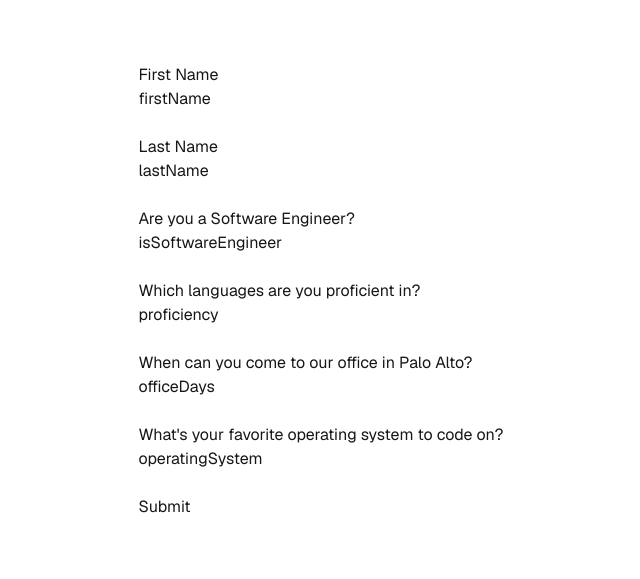
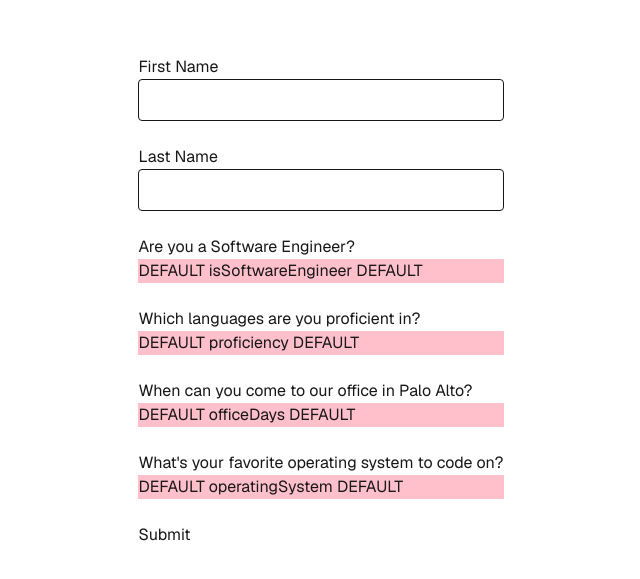
Before and after one commit to samedhi/striim-take-home, a Next.js app: page / in a window 1280 px wide. Shown: the part 109-688 px from the top of the page, without its empty margins (319-959 px from the left). Built offline with nearby package versions, Linux system fonts and the light colour scheme.

Commit message:
Render text fields

```diff
--- a/src/app/modules/formBuilder/formBuilder.jsx
+++ b/src/app/modules/formBuilder/formBuilder.jsx
@@ -3,8 +3,31 @@
 import React, { useState } from 'react';
 
 export default function FormBuilder({ formData }) {
+    const [formValues, setFormValues] = useState({});
+
+    const setFieldValue = (name, value) => {
+        setFormValues(prev => ({...prev, [name]: value}));
+        // Clear error when field is modified
+        if (errors[name]) {
+            setErrors(prev => ({...prev, [name]: null}));
+        }
+    };
+
     const renderField = (field) => {
-        return <div>{ field.name }</div>;
+        switch (field.type) {
+        case 'text':
+            return (
+                <input
+                  type="text"
+                  name={field.name}
+                  value={formValues[field.name] || ''}
+                  onChange={(e) => setFieldValue(field.name, e.target.value)}
+                  className="w-full p-2 border rounded focus:ring-2 focus:ring-blue-500"
+                />
+            );
+        default:
+            return <div style={{"background-color": "pink"}}>DEFAULT { field.name } DEFAULT</div>;
+        }
     };
 
     return <form className="w-full max-w-lg space-y-6">
```
